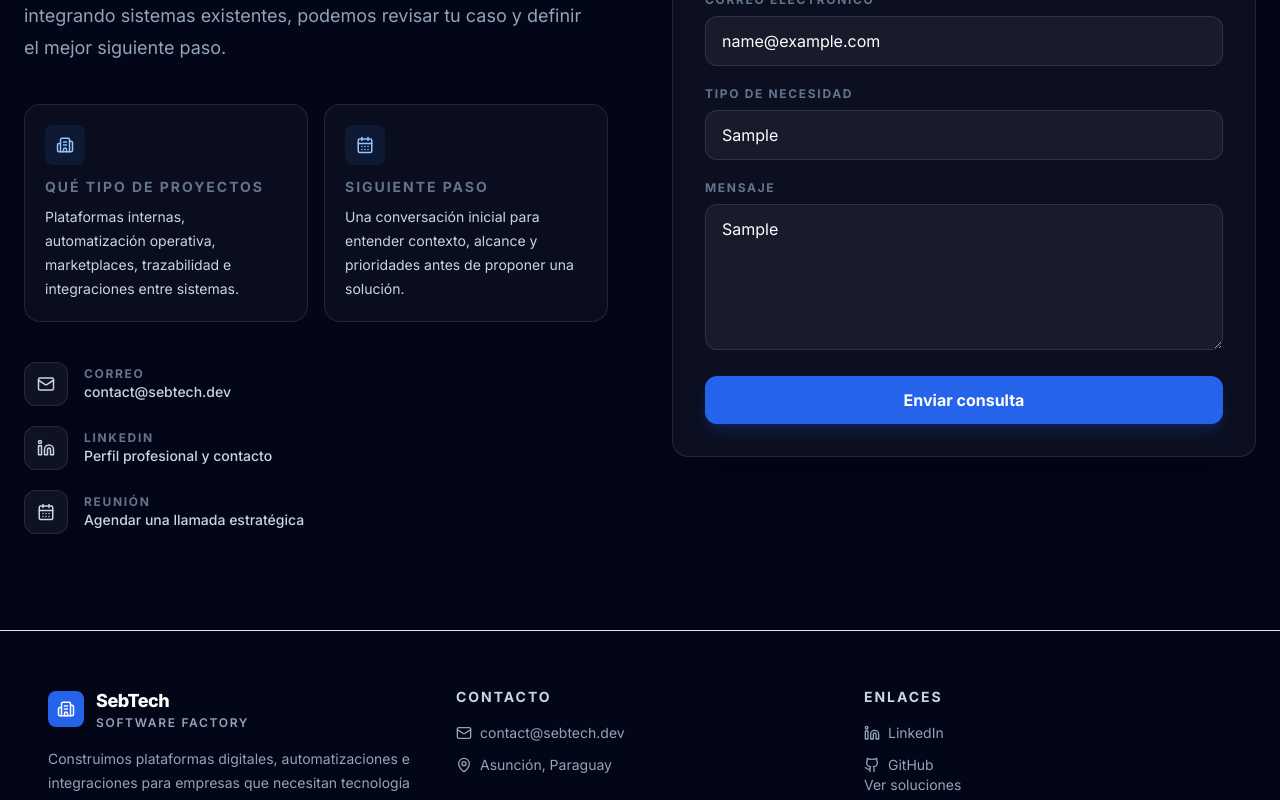
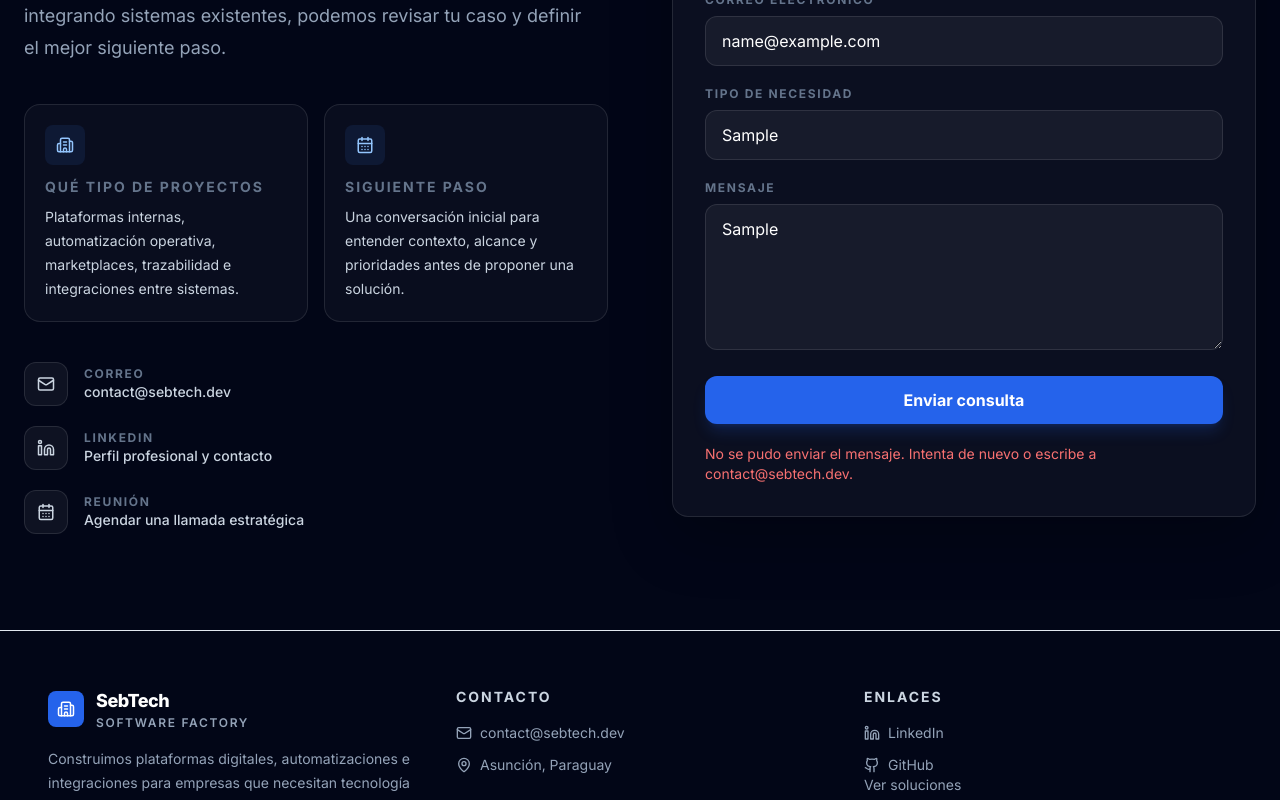
Before and after one commit to SebPy00/sebtech-web, a Next.js app: page / in a window 1280 px wide. Both pictures are taken after typing "Sample", "name@example.com", "Sample", "Sample" into the empty fields and a click on the button "Enviar consulta". Shown: the part 4939-5739 px from the top of the page. Built offline with nearby package versions, Linux system fonts and the light colour scheme; no server answers.

Commit message:
Se ajusta envio de correos

```diff
--- a/package.json
+++ b/package.json
@@ -13,7 +13,8 @@
     "lucide-react": "^0.564.0",
     "next": "16.1.1",
     "react": "19.2.3",
-    "react-dom": "19.2.3"
+    "react-dom": "19.2.3",
+    "resend": "^6.9.3"
   },
   "devDependencies": {
     "@tailwindcss/forms": "^0.5.11",
--- /dev/null
+++ b/src/app/api/contact/route.ts
@@ -0,0 +1,40 @@
+import { NextResponse } from "next/server";
+import { Resend } from "resend";
+
+const resend = new Resend(process.env.RESEND_API_KEY);
+
+export async function POST(req: Request) {
+  try {
+    const { name, email, need, message } = await req.json();
+
+    if (!name || !email || !message) {
+      return NextResponse.json(
+        { error: "Missing required fields" },
+        { status: 400 }
+      );
+    }
+
+    await resend.emails.send({
+      from: "from: "SebTech <contact@sebtech.dev>"",
+      to: "contact@sebtech.dev",
+      reply_to: email,
+      subject: `Nueva consulta desde sebtech.dev`,
+      html: `
+        <h2>Nueva consulta desde sebtech.dev</h2>
+        <p><strong>Nombre:</strong> ${name}</p>
+        <p><strong>Email:</strong> ${email}</p>
+        <p><strong>Tipo de necesidad:</strong> ${need || "-"}</p>
+        <p><strong>Mensaje:</strong></p>
+        <p>${message}</p>
+      `,
+    });
+
+    return NextResponse.json({ ok: true });
+  } catch (error) {
+    console.error(error);
+    return NextResponse.json(
+      { error: "Failed to send email" },
+      { status: 500 }
+    );
+  }
+}
--- a/src/components/sections/Contact.tsx
+++ b/src/components/sections/Contact.tsx
@@ -2,9 +2,58 @@
 
 import { useLang } from "@/context/LangContext";
 import { Mail, Linkedin, CalendarDays, Building2 } from "lucide-react";
+import { useState } from "react";
 
 export default function Contact() {
   const { t } = useLang();
+
+  const [loading, setLoading] = useState(false);
+  const [sent, setSent] = useState(false);
+  const [error, setError] = useState("");
+
+  async function handleSubmit(e: React.FormEvent<HTMLFormElement>) {
+    e.preventDefault();
+
+    setLoading(true);
+    setSent(false);
+    setError("");
+
+    const form = e.currentTarget;
+    const formData = new FormData(form);
+
+    const payload = {
+      name: formData.get("name"),
+      email: formData.get("email"),
+      need: formData.get("need"),
+      message: formData.get("message"),
+    };
+
+    try {
+      const res = await fetch("/api/contact", {
+        method: "POST",
+        headers: {
+          "Content-Type": "application/json",
+        },
+        body: JSON.stringify(payload),
+      });
+
+      if (!res.ok) {
+        throw new Error("Failed to send message");
+      }
+
+      setSent(true);
+      form.reset();
+    } catch (err) {
+      setError(
+        t(
+          "No se pudo enviar el mensaje. Intenta de nuevo o escribe a contact@sebtech.dev.",
+          "Could not send the message. Please try again or email contact@sebtech.dev."
+        )
+      );
+    } finally {
+      setLoading(false);
+    }
+  }
 
   return (
     <section id="contact" className="bg-slate-950 px-6 py-24">
@@ -130,7 +179,10 @@ export default function Contact() {
           <div className="rounded-2xl border border-white/10 bg-white/[0.04] p-8 shadow-[0_20px_60px_rgba(0,0,0,0.25)]">
             <div className="mb-6">
               <h3 className="text-2xl font-bold text-white">
-                {t("Cuéntanos qué estás construyendo", "Tell us what you are building")}
+                {t(
+                  "Cuéntanos qué estás construyendo",
+                  "Tell us what you are building"
+                )}
               </h3>
               <p className="mt-2 text-sm leading-6 text-slate-400">
                 {t(
@@ -140,12 +192,14 @@ export default function Contact() {
               </p>
             </div>
 
-            <form className="space-y-5" onSubmit={(e) => e.preventDefault()}>
+            <form className="space-y-5" onSubmit={handleSubmit}>
               <div>
                 <label className="mb-2 block text-xs font-bold uppercase tracking-[0.14em] text-slate-500">
                   {t("Nombre", "Name")}
                 </label>
                 <input
+                  name="name"
+                  required
                   className="w-full rounded-xl border border-white/10 bg-white/5 px-4 py-3 text-white placeholder:text-slate-500 focus:border-blue-500 focus:outline-none focus:ring-2 focus:ring-blue-500/20"
                   placeholder={t("Tu nombre o empresa", "Your name or company")}
                 />
@@ -156,7 +210,9 @@ export default function Contact() {
                   {t("Correo electrónico", "Email")}
                 </label>
                 <input
+                  name="email"
                   type="email"
+                  required
                   className="w-full rounded-xl border border-white/10 bg-white/5 px-4 py-3 text-white placeholder:text-slate-500 focus:border-blue-500 focus:outline-none focus:ring-2 focus:ring-blue-500/20"
                   placeholder="john@company.com"
                 />
@@ -167,6 +223,7 @@ export default function Contact() {
                   {t("Tipo de necesidad", "Type of need")}
                 </label>
                 <input
+                  name="need"
                   className="w-full rounded-xl border border-white/10 bg-white/5 px-4 py-3 text-white placeholder:text-slate-500 focus:border-blue-500 focus:outline-none focus:ring-2 focus:ring-blue-500/20"
                   placeholder={t(
                     "Plataforma, automatización, integración, MVP, mejora de sistema...",
@@ -180,7 +237,9 @@ export default function Contact() {
                   {t("Mensaje", "Message")}
                 </label>
                 <textarea
+                  name="message"
                   rows={5}
+                  required
                   className="w-full rounded-xl border border-white/10 bg-white/5 px-4 py-3 text-white placeholder:text-slate-500 focus:border-blue-500 focus:outline-none focus:ring-2 focus:ring-blue-500/20"
                   placeholder={t(
                     "Cuéntanos brevemente qué necesitas, en qué etapa estás y si tienes una fecha objetivo.",
@@ -190,11 +249,29 @@ export default function Contact() {
               </div>
 
               <button
-                className="h-12 w-full rounded-xl bg-blue-600 font-bold text-white shadow-lg shadow-blue-600/20 transition-all hover:bg-blue-700"
+                className="h-12 w-full rounded-xl bg-blue-600 font-bold text-white shadow-lg shadow-blue-600/20 transition-all hover:bg-blue-700 disabled:cursor-not-allowed disabled:opacity-70"
                 type="submit"
+                disabled={loading}
               >
-                {t("Enviar consulta", "Send inquiry")}
+                {loading
+                  ? t("Enviando...", "Sending...")
+                  : t("Enviar consulta", "Send inquiry")}
               </button>
+
+              {sent && (
+                <p className="text-sm text-emerald-400">
+                  {t(
+                    "Consulta enviada correctamente. Te responderemos en contact@sebtech.dev.",
+                    "Inquiry sent successfully. We will reply from contact@sebtech.dev."
+                  )}
+                </p>
+              )}
+
+              {error && (
+                <p className="text-sm text-red-400">
+                  {error}
+                </p>
+              )}
             </form>
           </div>
         </div>
```
Also changed, not shown: 1 other file (tests, documents, lock files or other folders).
